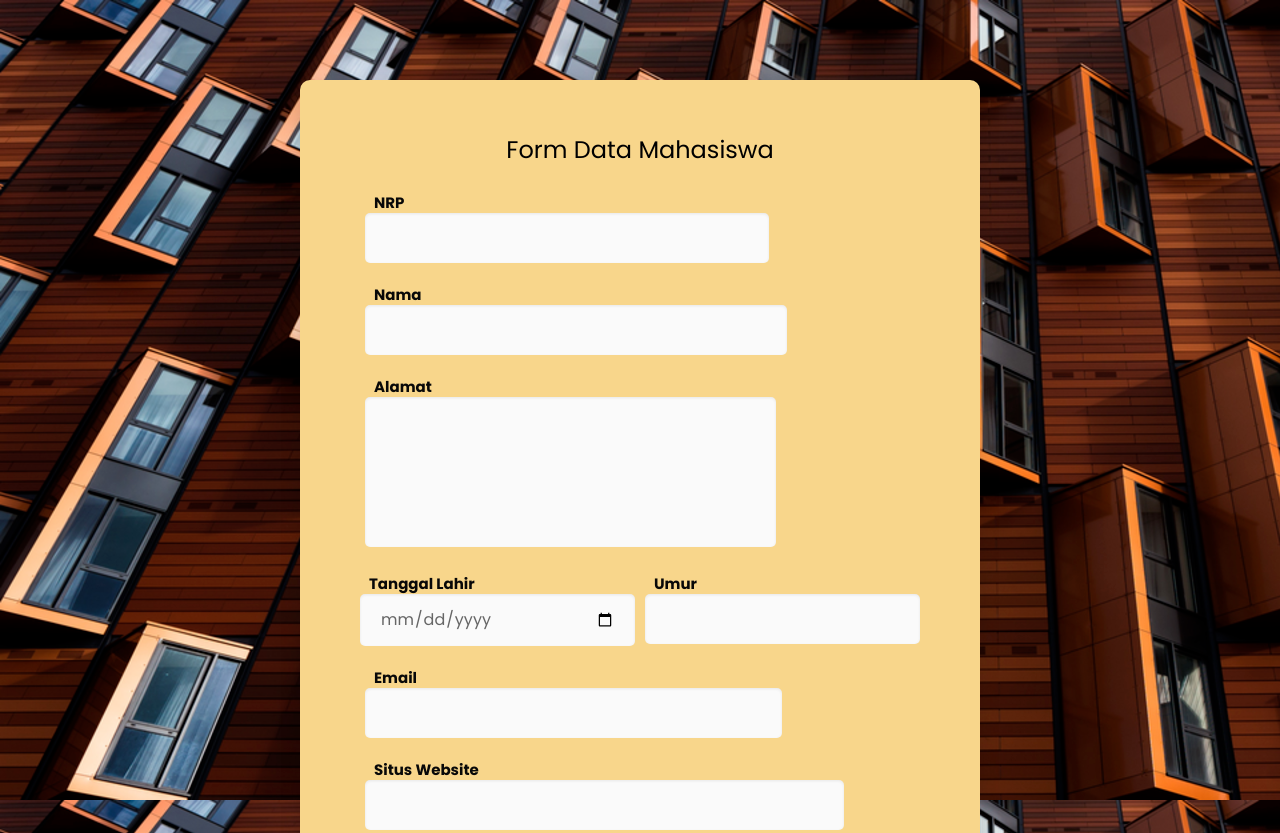
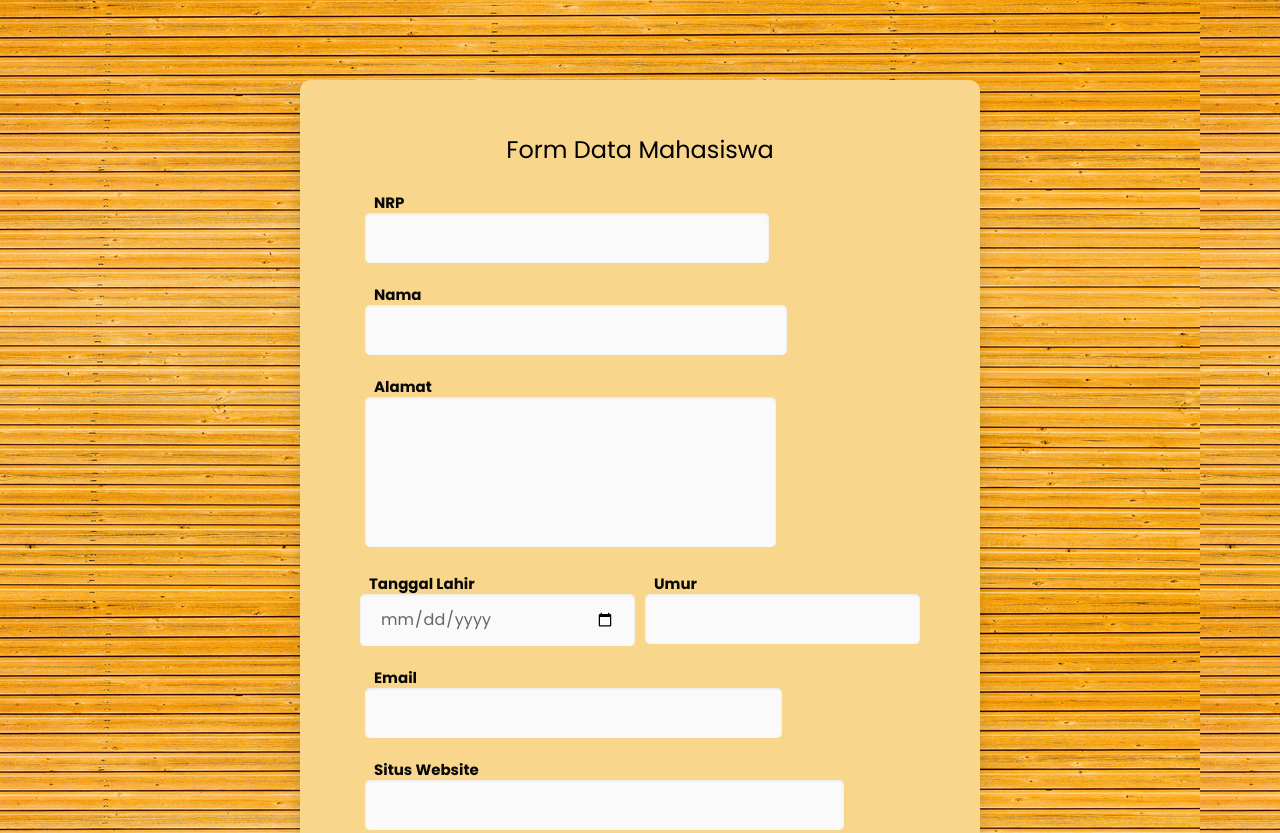
Before and after one commit to sakti4869/Jquery8-2, a plain HTML site: page index.html in a window 1280 px wide. Shown: the top 833 px of the page. Drawn offline with nearby package versions, Linux system fonts and the light colour scheme.

Commit message:
Update style.css

```diff
--- a/css/style.css
+++ b/css/style.css
@@ -98,7 +98,7 @@ body {
 /*--BACKGROUND--*/
 
 .bg {
-    background-image: url(../img/bg3baru.png);
+    background-image: url(../img/bgschool.png);
 }
 
 /*--WRAPPER--*/
```
